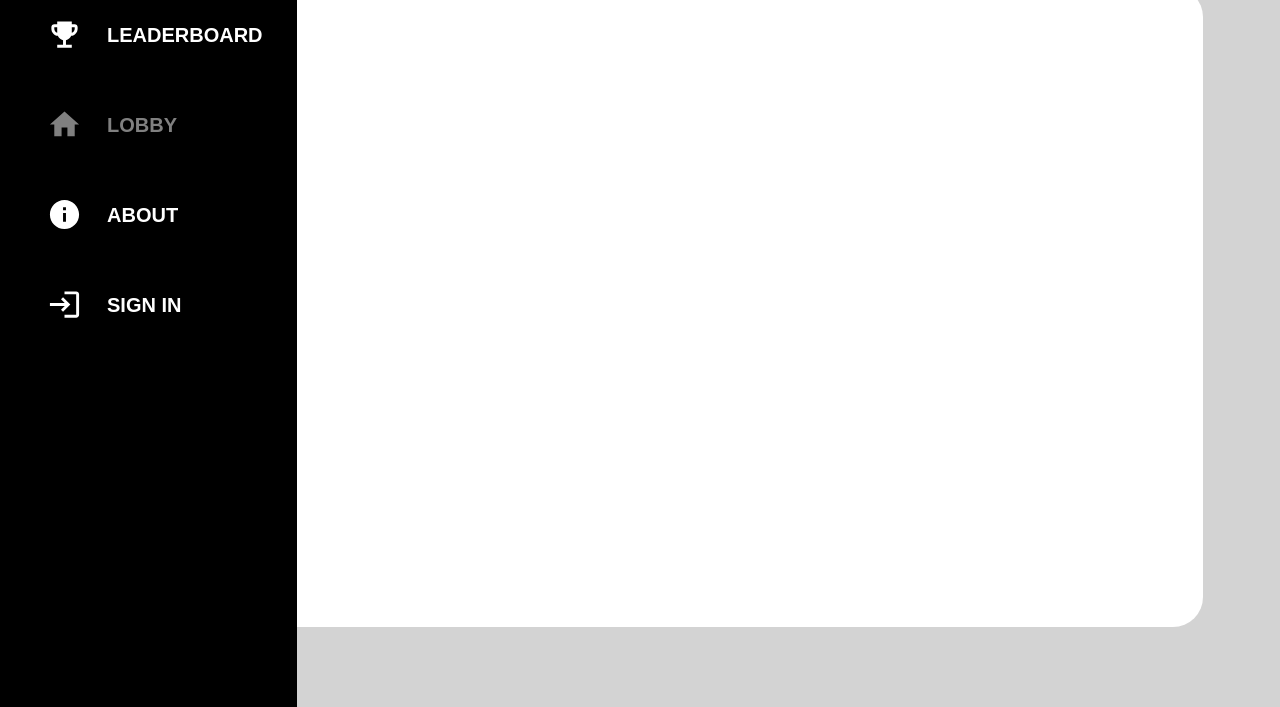
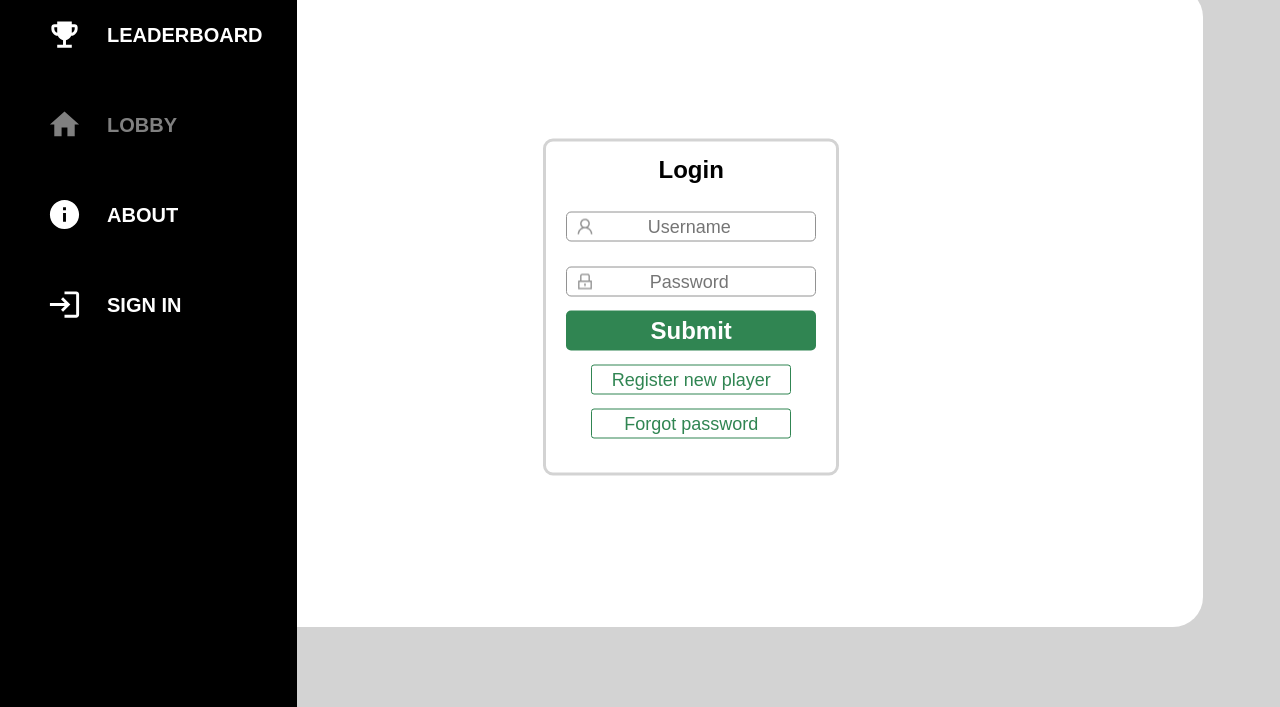
Before and after one commit to akadymov/naegels-app-responsive-ui, a React app: page / in a window 1280 px wide. Shown: the part 93-800 px from the top of the page. Built offline with nearby package versions, Linux system fonts and the light colour scheme.

Commit message:
introducing login form

```diff
--- a/src/components/active-container/active-container.css
+++ b/src/components/active-container/active-container.css
@@ -1,7 +1,7 @@
 .active-container{
-    width: 100%;
     position: absolute;
     background: white;
+    text-align: center;
 }
 
 .active-container.mobile.portrait{
--- a/src/components/form-button/form-button.css
+++ b/src/components/form-button/form-button.css
@@ -1,12 +1,9 @@
 .form-button{
     text-align: center;
-    font-family: calibri;
-
-    box-sizing: border-box;
-
-    font-style: normal;
-
+    font-family: arial;
     cursor: pointer;
+    display: block;
+    margin: auto;
 }
 
 .form-button[type=submit]{
--- a/src/components/form-container/form-container.css
+++ b/src/components/form-container/form-container.css
@@ -0,0 +1,18 @@
+.form-container{
+    position: absolute;
+    top: 50%;
+    left: 50%;
+    transform: translate(-50%, -50%);
+    border-radius: 10px;
+    padding: 20px;
+    border: lightgray solid;
+}
+
+.form-title{
+    font-family: Arial;
+    font-weight: bold;
+    color: black;
+    font-size: 24px;
+    line-height: 15px;
+    padding-bottom: 10px;
+}
--- a/src/components/form-container/form-container.js
+++ b/src/components/form-container/form-container.js
@@ -1,6 +1,20 @@
 import React from 'react';
 
 import './form-container.css';
+import FormInputField from '../form-input-field';
+import FormButton from '../form-button';
+
+/*
+                title="Login"
+                onKeyPress={this.handleKeyPress}
+                textFieldsList={this.state.textFieldsList}
+                onSubmit={this.SendLoginRequest}
+                submitText="Login"
+                textFieldsList: [
+                    {id:"username", name:"username", type: "text", placeholder: "Username      ", onChange: this.handleUsernameChange, errorMessage: "", value: ""},
+                    {id:"password", name:"password", type: "password", placeholder: "Password      ", onChange: this.handlePasswordChange, errorMessage: "", value: ""}
+                ]
+*/
 
 
 export default class FormContainer extends React.Component{
@@ -10,7 +24,27 @@ export default class FormContainer extends React.Component{
 
     render() {
         return(
-            <div></div>
+            <div class="form-container" onKeyPress={this.props.onKeyPress}>
+                <div class="form-title">{this.props.title}</div>
+                {this.props.textFieldsList.map(field => {
+                    return <FormInputField
+                        type={field.type}
+                        id={field.name}
+                        name={field.name}
+                        placeholder={field.placeholder}
+                        onChange={field.onChange}
+                        errorMessage={field.errorMessage}
+                        onClick={this.clearErrorMessage}
+                    ></FormInputField>
+                })}
+                {this.props.submitButtonList.map(button => {
+                    return <FormButton
+                        type={button.type}
+                        value={button.text}
+                        onClick={button.onSubmit}
+                    ></FormButton>
+                })}
+            </div>
         )
     }
 }
--- a/src/components/form-input-field/form-input-field.css
+++ b/src/components/form-input-field/form-input-field.css
@@ -119,7 +119,7 @@
     background-image: url(./user-outlined-error.png);
 }
 
-.form-input-field.error::-webkit-input-placeholder{
+.input-field.error::-webkit-input-placeholder{
     color: #FF0000;
 }
 
@@ -135,7 +135,7 @@
     right: 25px;
 }
 
-.form-input-field[type=submit]{
+.input-field[type=submit]{
     height: 40px;
     margin-top: 35px;
 
--- a/src/components/main-logo/main-logo.css
+++ b/src/components/main-logo/main-logo.css
@@ -34,8 +34,14 @@
 }
 
 .main-logo-text.mobile{
-    font-size: 40px;
+    font-size: 30px;
     margin: 1vh;
+}
+
+.main-logo-text.mobile.landscape{
+    max-width: 150px;
+    overflow-wrap: normal;
+    text-align: right;
 }
 
 .main-logo-text.tablet{
--- a/src/sections/login/login.js
+++ b/src/sections/login/login.js
@@ -19,6 +19,11 @@ export default class Login extends React.Component{
             textFieldsList: [
                 {id:"username", name:"username", type: "text", placeholder: "Username      ", onChange: this.handleUsernameChange, errorMessage: "", value: ""},
                 {id:"password", name:"password", type: "password", placeholder: "Password      ", onChange: this.handlePasswordChange, errorMessage: "", value: ""}
+            ],
+            submitButtonList: [
+                {type:"Submit", text:"Submit", onSubmit: this.SendLoginRequest},
+                {type:"secondary", text:"Register new player", onSubmit: () => this.props.history.push('/register/')},
+                {type:"secondary", text:"Forgot password", onSubmit: () => this.props.history.push('/forgot-password/')}
             ],
             email:'',
             password:'',
@@ -104,7 +109,14 @@ export default class Login extends React.Component{
         return (
 
 
-            <FormContainer onKeyPress={this.handleKeyPress}>
+            <FormContainer
+                title="Login"
+                onKeyPress={this.handleKeyPress}
+                textFieldsList={this.state.textFieldsList}
+                submitButtonList={this.state.submitButtonList}
+                onSubmit={this.SendLoginRequest}
+                submitText="Login"
+            >
             {this.props.match.params.reason==='expired' ? <p className="errorDiv"><b>You have to sign in to access application</b></p> : ''}
             {this.state.textFieldsList.map(field => {
                         return <FormInputField
```
